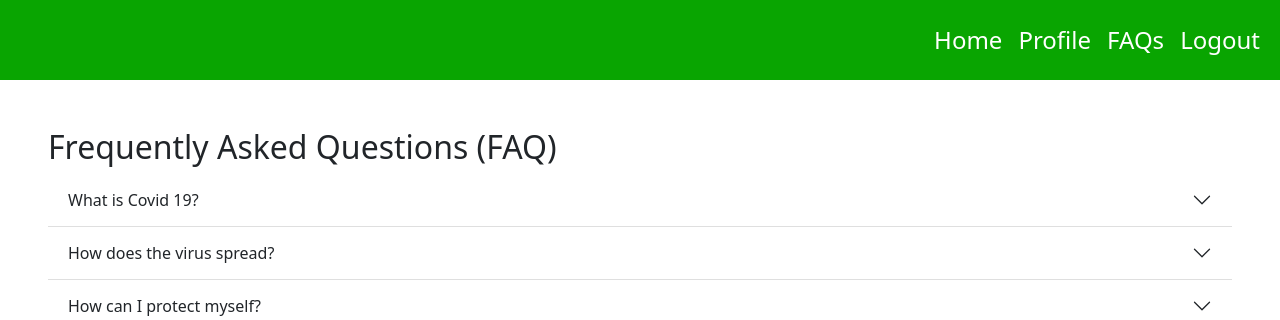
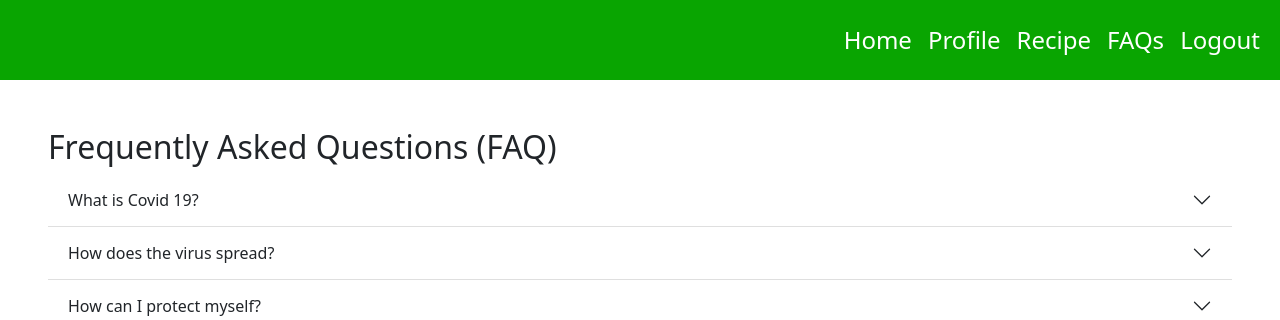
Before and after one commit to Montek30/RecipeFelixProject, a Flask app: page /faq in a window 1280 px wide. Shown: the top 320 px of the page. Run offline with Flask 2, Linux system fonts and the light colour scheme; the visitor is signed in with stand-in values (Sample User, id 1).

Commit message:
added two files: images folder and recipe html

```diff
--- a/src/app.py
+++ b/src/app.py
@@ -28,7 +28,7 @@ app.register_blueprint(vaccine_bp, url_prefix='/vaccine')
 app.register_blueprint(vaccine_booking_bp, url_prefix='/vaccine_booking')
 
 app.config['SECRET_KEY'] = '!@#montek@@!!'
-app.config['SQLALCHEMY_DATABASE_URI'] = 'mysql+pymysql://root:root@127.0.0.1:3306/mckinsey_felix_project'
+app.config['SQLALCHEMY_DATABASE_URI'] = 'mysql+pymysql://root:Methane$$4@127.0.0.1:3306/mckinsey_felix_project'
 app.config['SQLALCHEMY_TRACK_MODIFICATIONS'] = True
 
 db.init_app(app)
--- a/src/controllers/MainController.py
+++ b/src/controllers/MainController.py
@@ -11,3 +11,6 @@ def profile():
 
 def faq():
 	return render_template('faq.html')
+
+def recipe():
+    return render_template('recipe.html')
--- a/src/routes/main_bp.py
+++ b/src/routes/main_bp.py
@@ -1,5 +1,5 @@
 from flask import Blueprint
-from controllers.MainController import home, profile, faq
+from controllers.MainController import home, profile, faq, recipe
 
 main_bp = Blueprint('main_bp', __name__)
 
@@ -7,3 +7,4 @@ main_bp.route('/', methods=['GET','POST'])(home)
 main_bp.route('/home', methods=['GET','POST'])(home)
 main_bp.route('/profile', methods=['GET','POST'])(profile)
 main_bp.route('/faq', methods=['GET'])(faq)
+main_bp.route('/recipe', methods=['GET'])(recipe)
--- a/src/templates/header.html
+++ b/src/templates/header.html
@@ -12,11 +12,15 @@
         <li class="nav-item">
           <a class="nav-link" href="{{ url_for('main_bp.profile') }}">Profile</a>
         </li>
+        <li class="nav-item">
+          <a class="nav-link" href="{{ url_for('main_bp.recipe') }}">Recipe</a>
+        </li>
         {% endif %}
 
         <li class="nav-item">
           <a class="nav-link" href="{{ url_for('main_bp.faq') }}">FAQs</a>
         </li>
+
 
         {% if current_user.is_authenticated == false %}
         <li class="nav-item">
--- /dev/null
+++ b/src/templates/recipe.html
@@ -0,0 +1,5 @@
+{% include 'base.html' %}
+{% include 'header.html' %}
+
+
+<h1> Test <h1>
```
Also changed, not shown: src/static/images/download.jpg (added).
